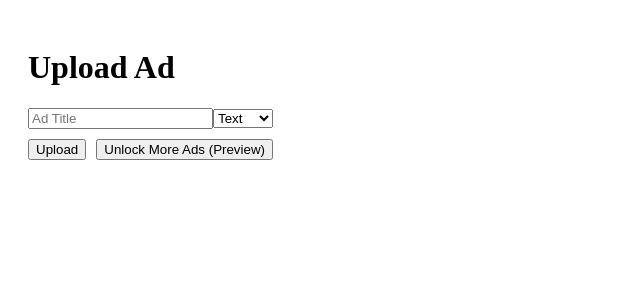
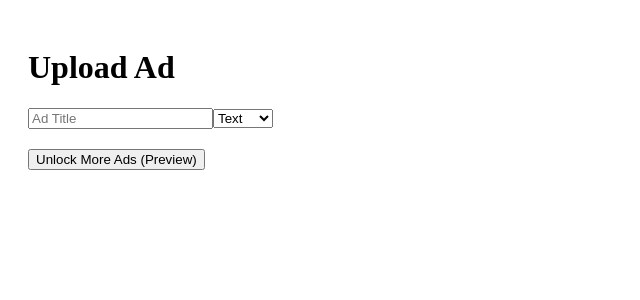
Before and after one commit to NeriGF/led-ad-dashboard, a Next.js app: page /upload in a window 1280 px wide. Shown: the top 300 px of the page, without its empty margins (0-640 px from the left). Built offline with nearby package versions, Linux system fonts and the light colour scheme; no server answers.

Commit message:
Update upload.tsx

```diff
--- a/src/pages/upload.tsx
+++ b/src/pages/upload.tsx
@@ -1,5 +1,5 @@
 // src/pages/upload.tsx
-import { useState } from "react";
+import { useState, useEffect } from "react";
 import { storage, db } from "../lib/firebase";
 import { ref, uploadBytes, getDownloadURL } from "firebase/storage";
 import { collection, addDoc } from "firebase/firestore";
@@ -9,6 +9,22 @@ export default function UploadPage() {
   const [type, setType] = useState("text");
   const [file, setFile] = useState<File | null>(null);
   const [message, setMessage] = useState("");
+  const [unlocked, setUnlocked] = useState(false);
+
+  useEffect(() => {
+    const url = new URL(window.location.href);
+    const sessionId = url.searchParams.get("session_id");
+
+    if (sessionId) {
+      fetch(`/api/verify-session?session_id=${sessionId}`)
+        .then((res) => res.json())
+        .then((data) => {
+          if (data.paid) {
+            setUnlocked(true);
+          }
+        });
+    }
+  }, []);
 
   const handleUpload = async () => {
     try {
@@ -35,8 +51,8 @@ export default function UploadPage() {
   };
 
   const handleCheckout = async () => {
-    const res = await fetch('/api/create-checkout-session', {
-      method: 'POST',
+    const res = await fetch("/api/create-checkout-session", {
+      method: "POST",
     });
 
     const data = await res.json();
@@ -64,15 +80,18 @@ export default function UploadPage() {
         />
       )}
 
-    <div style={{ marginTop: 10 }}>
+      <div style={{ marginTop: 20 }}>
+        {unlocked ? (
+          <>
+            <h3>🎉 Premium unlocked!</h3>
             <button onClick={handleUpload}>Upload</button>
-      <button onClick={handleCheckout} style={{ marginLeft: 10 }}>
-        Unlock More Ads (Preview)
-      </button>
+          </>
+        ) : (
+          <button onClick={handleCheckout}>Unlock More Ads (Preview)</button>
+        )}
       </div>
 
       <p>{message}</p>
     </div>
   );
-
 }
```
Lines whose indentation alone changed are shown as unchanged.
